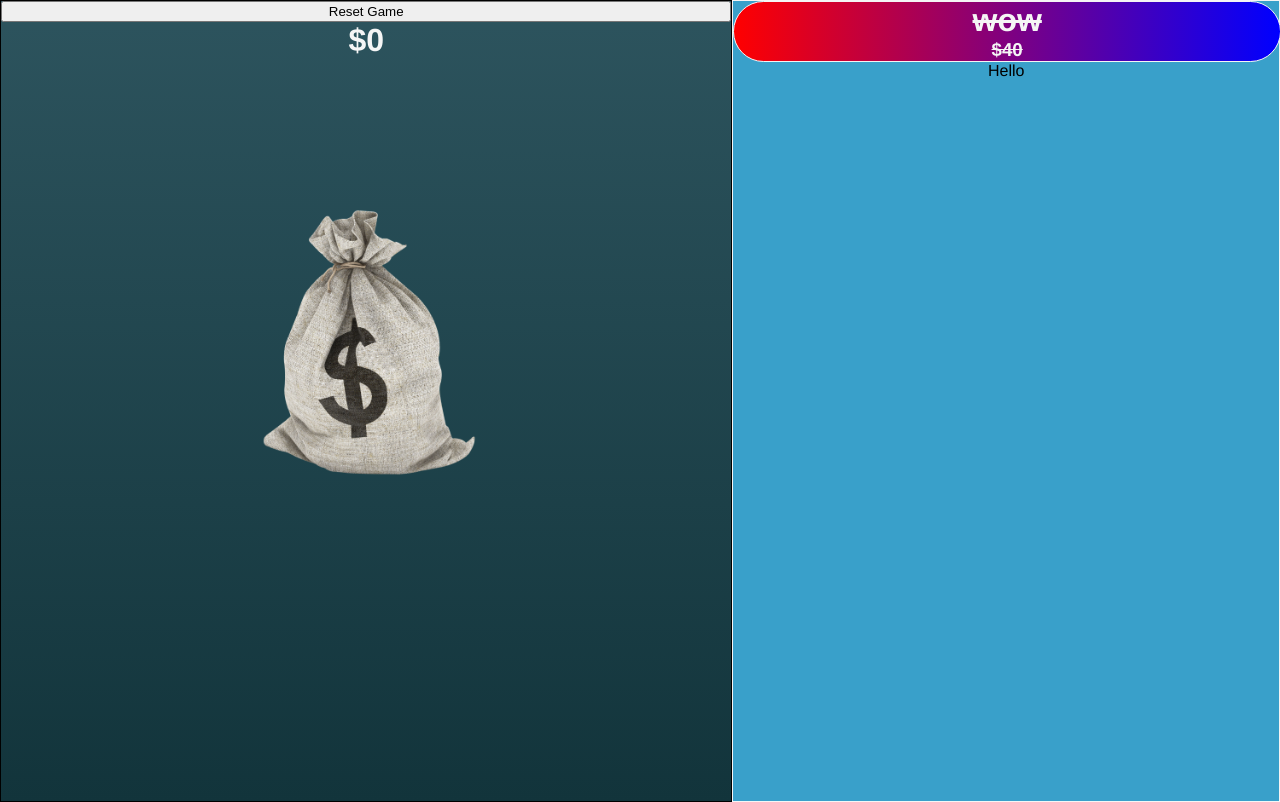
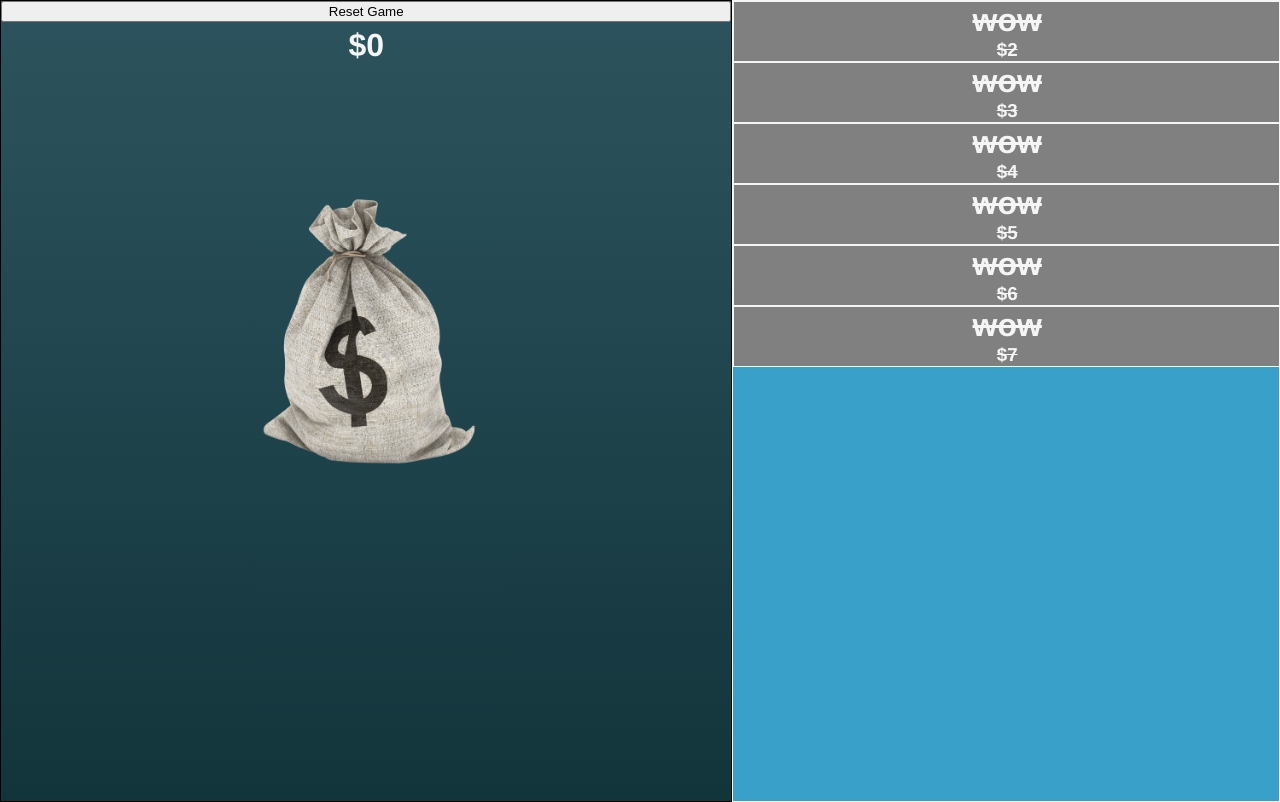
Before and after one commit to willdoescode/not-a-cookie-clicker-clone, a Vue app: page / in a window 1280 px wide. Built offline with nearby package versions, Linux system fonts and the light colour scheme.

Commit message:
making it look better lets go boys

```diff
--- a/src/components/buyPanel.vue
+++ b/src/components/buyPanel.vue
@@ -1,12 +1,11 @@
 <template>
   <div class="panel">
-    <buy-slot name="wow" cost="40" />
-    <div @click="wow = !wow" class="slot">
-      Hello
-    </div>
-    <div class="slot" v-if="wow">
-      Hello
-    </div>
+    <buy-slot name="wow" cost="2" />
+    <buy-slot name="wow" cost="3" />
+    <buy-slot name="wow" cost="4" />
+    <buy-slot name="wow" cost="5" />
+    <buy-slot name="wow" cost="6" />
+    <buy-slot name="wow" cost="7" />
   </div>
 </template>
 
@@ -33,6 +32,7 @@ export default {
   height: 100vh;
   background-color: #39a0ca;
   border: 1px solid whitesmoke;
+  overflow: auto;
   .slot {
     width: 100%;
   }
--- a/src/components/buySlot.vue
+++ b/src/components/buySlot.vue
@@ -1,5 +1,5 @@
 <template>
-  <div @click="subtractMoney" class="buySlot">
+  <div @click="subtractMoney" :class="cost > this.$store.state.points ? 'slot-disabled buySlot' : 'slot-enabled buySlot'">
     <div class="texts" :class="cost > this.$store.state.points ? 'disabled' : 'enabled'">
       <h1 class="name">{{name}}</h1>
       <h3 class="cost">${{cost}}</h3>
@@ -28,8 +28,6 @@ export default {
 .buySlot {
   width: 100%;
   border: 1px solid whitesmoke;
-  border-radius: 15vh;
-  background-image: linear-gradient(to right, red, blue);
   .texts {
     color: whitesmoke;
     display: flex;
@@ -37,7 +35,12 @@ export default {
     flex-direction: column;
   }
 }
-
+.slot-disabled {
+  background-color: gray;
+}
+.slot-enabled {
+  background-color: #39a0ca;
+}
 .disabled {
   text-decoration: line-through;
 }
--- a/src/components/moneyPanel.vue
+++ b/src/components/moneyPanel.vue
@@ -23,11 +23,12 @@ export default {
   border: 1px solid black;
   .money-text {
     color: whitesmoke;
+    margin-top: 5px;
   }
   .money-container {
     display: flex;
     align-items: center;
-    margin-top: 17vh;
+    margin-top: 15vh;
     justify-content: center;
     img {
       width: 20vw;
--- a/src/store/index.js
+++ b/src/store/index.js
@@ -14,6 +14,7 @@ export default new Vuex.Store({
     },
     decrement(state, { amount }) {
       state.points -= amount
+      localStorage.setItem('points', state.points)
     },
     setStorage(state) {
       if (localStorage.getItem('points') === null) {
```
Also changed, not shown: 1 other file (tests, documents, lock files or other folders).
